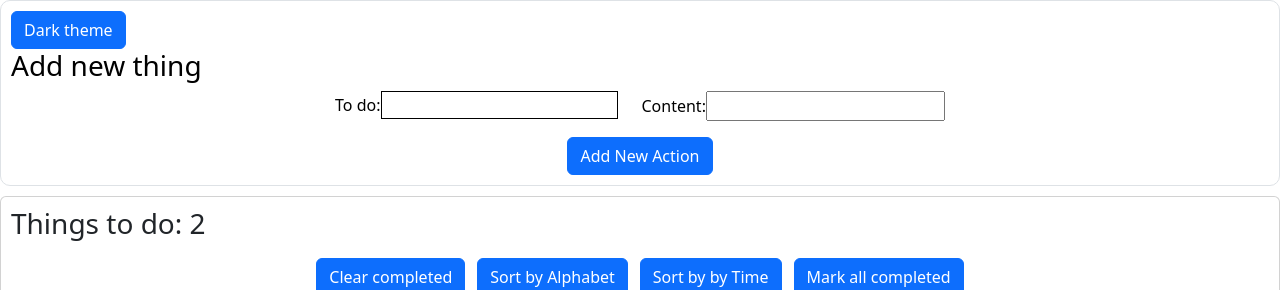
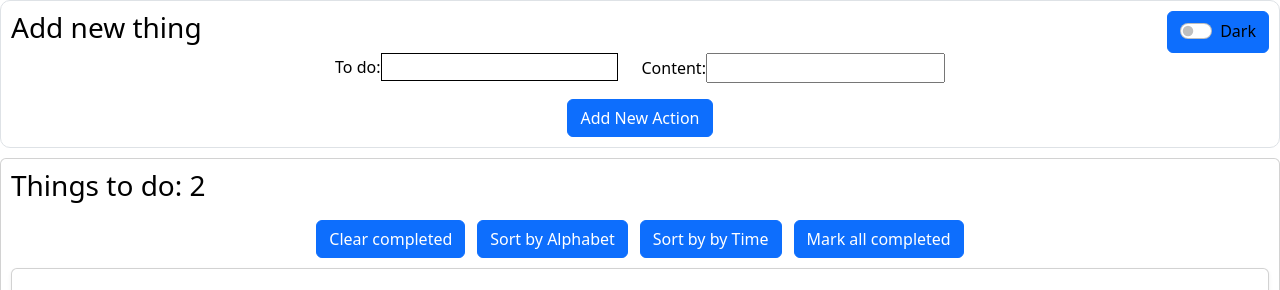
Before and after one commit to RomanKrishtal/Todo-List-redux, a React (Vite) app: page / in a window 1280 px wide. Shown: the top 290 px of the page. Built offline with nearby package versions, Linux system fonts and the light colour scheme.

Commit message:
dark mode functionality with bootstrap added

```diff
--- a/src/App.jsx
+++ b/src/App.jsx
@@ -1,8 +1,15 @@
 import ToDoList from './features/ToDoList.jsx'
 import AddPostForm from './features/AddPostForm.jsx'
 import Footer from './features/Footer.jsx'
+import { useSelector } from 'react-redux'
 
 function App() {
+  let dark = useSelector(state => state.mode.darkTheme)
+  if (dark) {
+    document.body.style.backgroundColor = "black"
+  } else {
+    document.body.style.backgroundColor = ""
+  }
   return (
     <>
     <AddPostForm />
--- a/src/features/AddPostForm.jsx
+++ b/src/features/AddPostForm.jsx
@@ -1,14 +1,16 @@
-import { useEffect, useState } from "react"
+import { useState } from "react"
 import { useDispatch } from "react-redux"
 import { nanoid } from "@reduxjs/toolkit"
 import 'bootstrap/dist/css/bootstrap.min.css';
 import { Button, Container, Row, Col, Stack } from 'react-bootstrap';
 import { toggleTheme } from './darkThemeSlice.jsx'
 import { useSelector } from 'react-redux'
+import FormSwitch from "./FormSwitch.jsx"
+
 
 import { listAdded } from "./toDoListSlice.jsx";
 
-const AddPostForm = ({darkTheme}) => {
+const AddPostForm = () => {
     const [toDoName, setToDoName] = useState('');
     const [toDoContent, setToDoContent] = useState('');
 
@@ -36,7 +38,6 @@ const AddPostForm = ({darkTheme}) => {
 
     function toggleThemeHandler() {
         dispatch(toggleTheme())
-        console.log(dark)
     }
 
     return (
@@ -45,14 +46,16 @@ const AddPostForm = ({darkTheme}) => {
         backgroundColor: dark ? "black" : "white",
         color: !dark ? "black" : "white"}}>
         <div>
-            <div>
-                <Button onClick={toggleThemeHandler}>Dark theme</Button>
-            </div>
         <section>
             <Stack gap={3}>
                 <div>
             <Row>
-                <h3>Add new thing</h3>
+                <div style={{display: "flex", justifyContent: "center"}}>
+                <h3 style={{display: "block", marginRight: "auto"}}>Add new thing</h3>
+                <Button style={{marginLeft: "auto"}} onClick={toggleThemeHandler}>
+                    <FormSwitch />
+                </Button>
+                </div>
             </Row>
                 <div style={{display: "flex", justifyContent: "center"}}>
             <Row>
--- a/src/features/Footer.jsx
+++ b/src/features/Footer.jsx
@@ -1,8 +1,10 @@
 import { Card } from "react-bootstrap";
+import { useSelector } from "react-redux";
 
 const Footer = () => {
+    let dark = useSelector(state => state.mode.darkTheme)
     return(
-        <Card style={{marginTop: "10px"}}>
+        <Card style={{marginTop: "10px", backgroundColor: dark ? "black" : "white", color: !dark ? "black" : "white"}}>
             <Card.Body>
                 <div style={{display: "flex", justifyContent: "center"}}>
                 <span style={{margin: "auto"}}>
--- /dev/null
+++ b/src/features/FormSwitch.jsx
@@ -0,0 +1,18 @@
+import Form from 'react-bootstrap/Form';
+import { useSelector } from 'react-redux';
+
+function FormSwitch() {
+    let dark = useSelector(state => state.mode.darkTheme)
+    return (
+    <Form>
+        <Form.Check
+        type="switch"
+        id="custom-switch"
+        label={dark ? "Light" : "Dark"}
+        style={{color: dark ? "" : "black"}}
+        />
+    </Form>
+    );
+}
+
+export default FormSwitch;
--- a/src/features/ToDoList.jsx
+++ b/src/features/ToDoList.jsx
@@ -7,6 +7,7 @@ import '../App.css'
 
 const ToDoList = () => {
     const lists = useSelector(state => state.lists)
+    let dark = useSelector(state => state.mode.darkTheme)
 
     const dispatch = useDispatch()
 
@@ -44,9 +45,9 @@ const ToDoList = () => {
     ))
 
     return(
-        <Card style={{padding: "10px", marginTop: "10px"}}>
+        <Card style={{padding: "10px", marginTop: "10px", backgroundColor: dark ? "black" : "white"}}>
         <div>
-        <h3>Things to do: {lists.length}</h3>
+        <h3 style={{color: !dark ? "black" : "white"}}>Things to do: {lists.length}</h3>
 
         <ButtonGroup aria-label="Basic example" style={{display: "flex", justifyContent: "center"}}>
             <div style={{padding: "10px", display: "flex", justifyContent: "center", width: "100%"}}>
```
Also changed, not shown: src/assets/41191.svg (added), src/assets/crescent-moon-svgrepo-com.svg.
